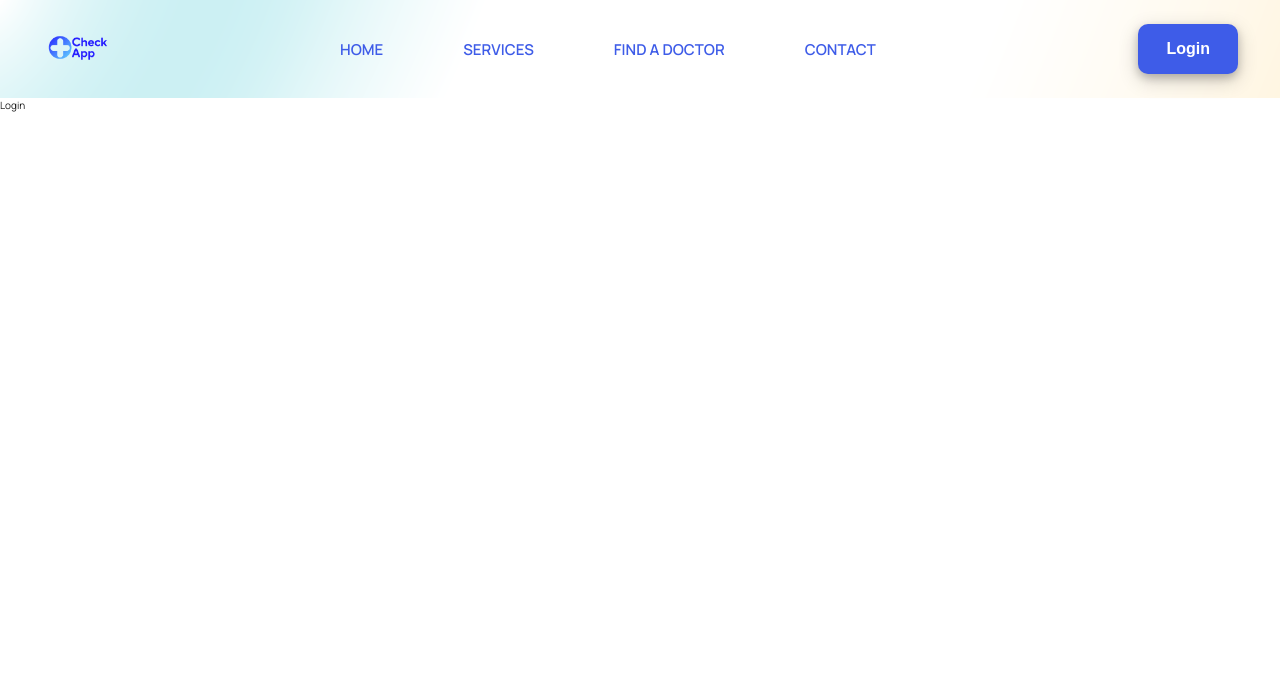
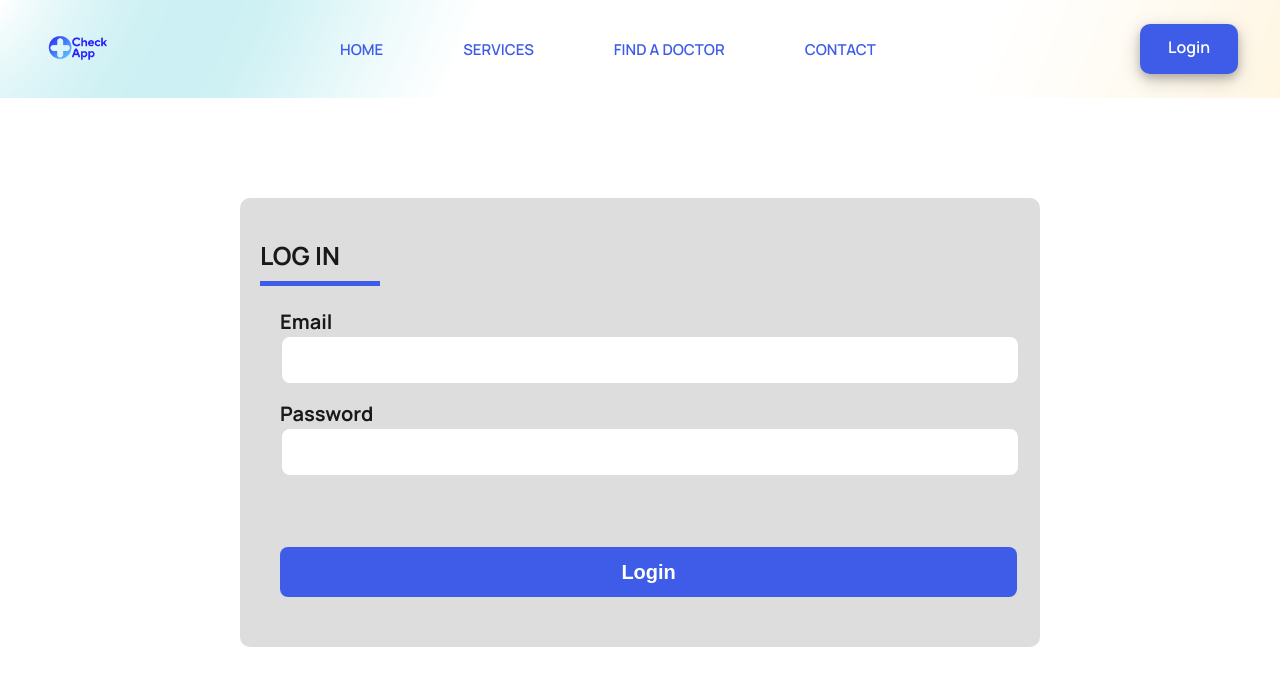
Before and after one commit to Kevin-Kinyua/check_app_plus, a React (Create React App) app in the folder frontend/: page /login in a window 1280 px wide. Shown: the top 686 px of the page. Built offline with nearby package versions, Linux system fonts and the light colour scheme; the HTML template or start-up script is replaced by a standard one.

Commit message:
set up login and signup pages

```diff
--- a/frontend/src/App.css
+++ b/frontend/src/App.css
@@ -245,4 +245,65 @@ body{
   border: none;
   color: #ffffff;
 }
+
+.form {
+  width: 80rem;
+  padding: 4rem 2rem;
+  border: none;
+  margin: 10rem auto;
+  border-radius: 1rem;
+  background: #DDDDDD;
+}
+
+@media screen and (max-width: 600px) {
+  .form {
+    width: 80%;
+    padding: 3rem 2rem;
+  }
+}
+
+.form h2 {
+  width: 12rem;
+  margin-bottom: 2.2rem;
+  font-size: 2.5rem;
+  font-weight: 700;
+  text-transform: uppercase;
+  border-bottom: 5px solid #3E5CE8;
+  padding-bottom: .8rem;
+}
+
+.form-group {
+  margin-bottom: 1.5rem;
+  margin-left: 2rem;
+}
+
+.form-group label {
+  font-size: 2rem;
+  margin-bottom: .7rem;
+  font-weight: 700;
+}
+
+.form-control {
+  height: 5rem;
+  display: block;
+  width: 100%;
+  font-size: 1.6rem;
+  border: 2px solid #ddd;
+  border-radius: 1rem;
+}
+
+.form button {
+  display: block;
+  margin-left: 2rem;
+  margin-top: 7rem;
+  height: 5rem;
+  width: 97%;
+  font-size: 2rem;
+  font-weight: bold;
+  border: none;
+  border-radius: .8rem;
+  color: #ffffff;
+  background-color: #3E5CE8;
+  margin-bottom: 1rem;
+}
 /* ***********FOOTER************ */
--- a/frontend/src/components/Header.js
+++ b/frontend/src/components/Header.js
@@ -16,7 +16,7 @@ const Header = () => {
                 </ul>
             </nav>
             <div className='login-box'>
-              <button class="button" type="button">Login</button>
+              <Link to='/login' class="button">Login</Link>
             </div>
         </header>
     )
--- a/frontend/src/pages/Login.jsx
+++ b/frontend/src/pages/Login.jsx
@@ -1,9 +1,41 @@
-import React from 'react'
+import { useState } from "react"
 
 const Login = () => {
-  return (
-    <div>Login</div>
-  )
+    const [username, setUsername] = useState("")
+    const [password, setPassword] = useState("")
+
+    const login = async (e) => {
+        e.preventDefault()
+    }
+
+    return (
+    <form action="" className="form" onSubmit={login}>
+        <h2>Log in</h2>
+        <div className='form-group'>
+          <label>Email</label>
+            <input
+                type="text"
+                value={username}
+                onChange={e => setUsername(e.target.value)}
+                name='name'
+                className="form-control"
+                id="name"
+             />
+        </div>
+        <div className='form-group'>
+          <label>Password</label>
+          <input
+              type="password"
+              value={password}
+              onChange={e => setPassword(e.target.value)}
+              name='password'
+              className="form-control"
+              id="password"
+          />
+        </div>
+        <button type="submit">Login</button>
+    </form>
+    )
 }
 
 export default Login
--- a/frontend/src/pages/Signup.jsx
+++ b/frontend/src/pages/Signup.jsx
@@ -1,9 +1,53 @@
-import React from 'react'
+import { useState } from "react"
 
-const Signup = () => {
-  return (
-    <div>Signup</div>
-  )
+const Login = () => {
+    const [username, setUsername] = useState("")
+    const [password, setPassword] = useState("")
+    const [confirmpassword, setConfirmpassword] = useState("")
+
+    const signup = async (e) => {
+        e.preventDefault()
+    }
+
+    return (
+    <form action="" className="form" onSubmit={signup}>
+        <h2>Sign up</h2>
+        <div className='form-group'>
+          <label>Email</label>
+            <input
+                type="text"
+                value={username}
+                onChange={e => setUsername(e.target.value)}
+                name='name'
+                className="form-control"
+                id="name"
+             />
+        </div>
+        <div className='form-group'>
+          <label>Password</label>
+          <input
+              type="password"
+              value={password}
+              onChange={e => setPassword(e.target.value)}
+              name='password'
+              className="form-control"
+              id="password"
+          />
+        </div>
+        <div className='form-group'>
+          <label>Confirm Password</label>
+          <input
+              type="password"
+              value={confirmpassword}
+              onChange={e => setConfirmpassword(e.target.value)}
+              name='confirmpassword'
+              className="form-control"
+              id="password"
+          />
+        </div>
+        <button type="submit">Login</button>
+    </form>
+    )
 }
 
-export default Signup
+export default Login
```
